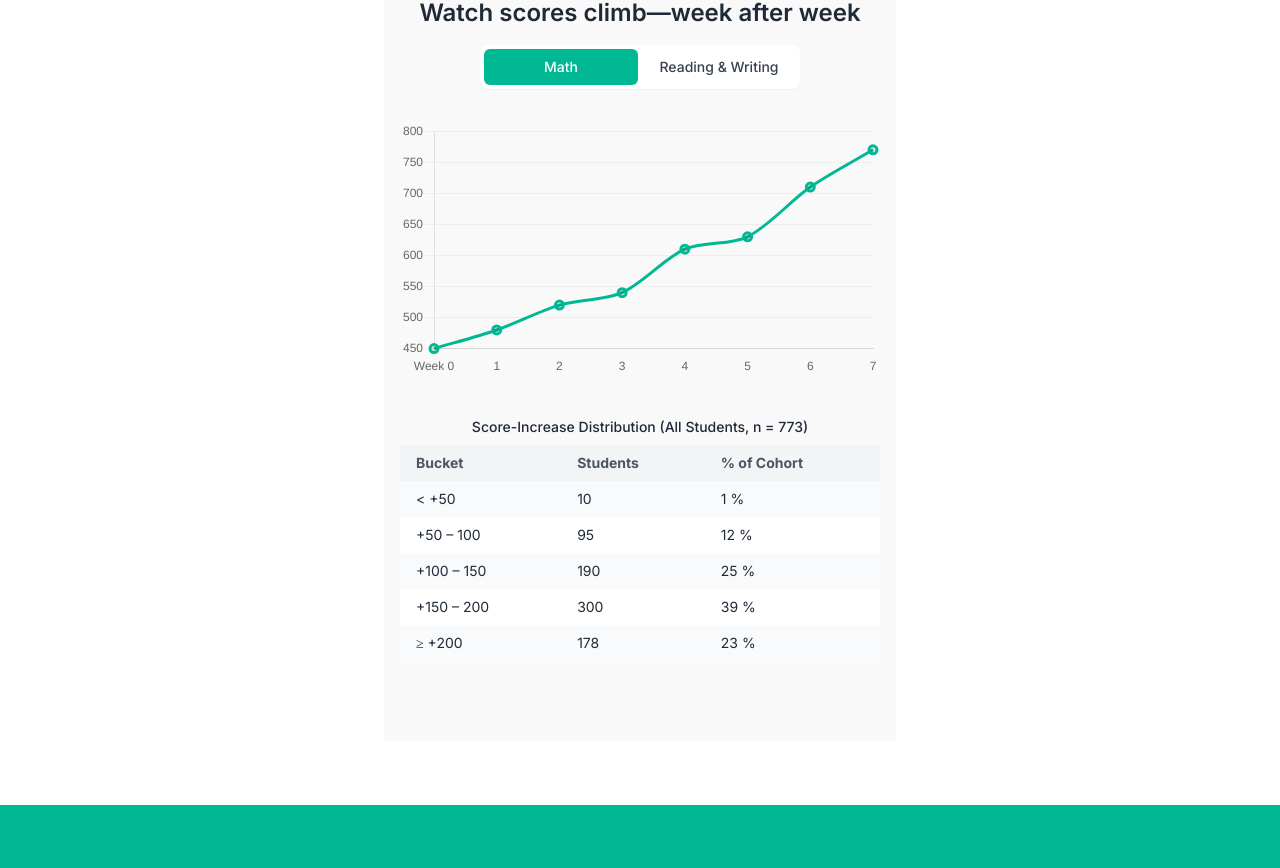
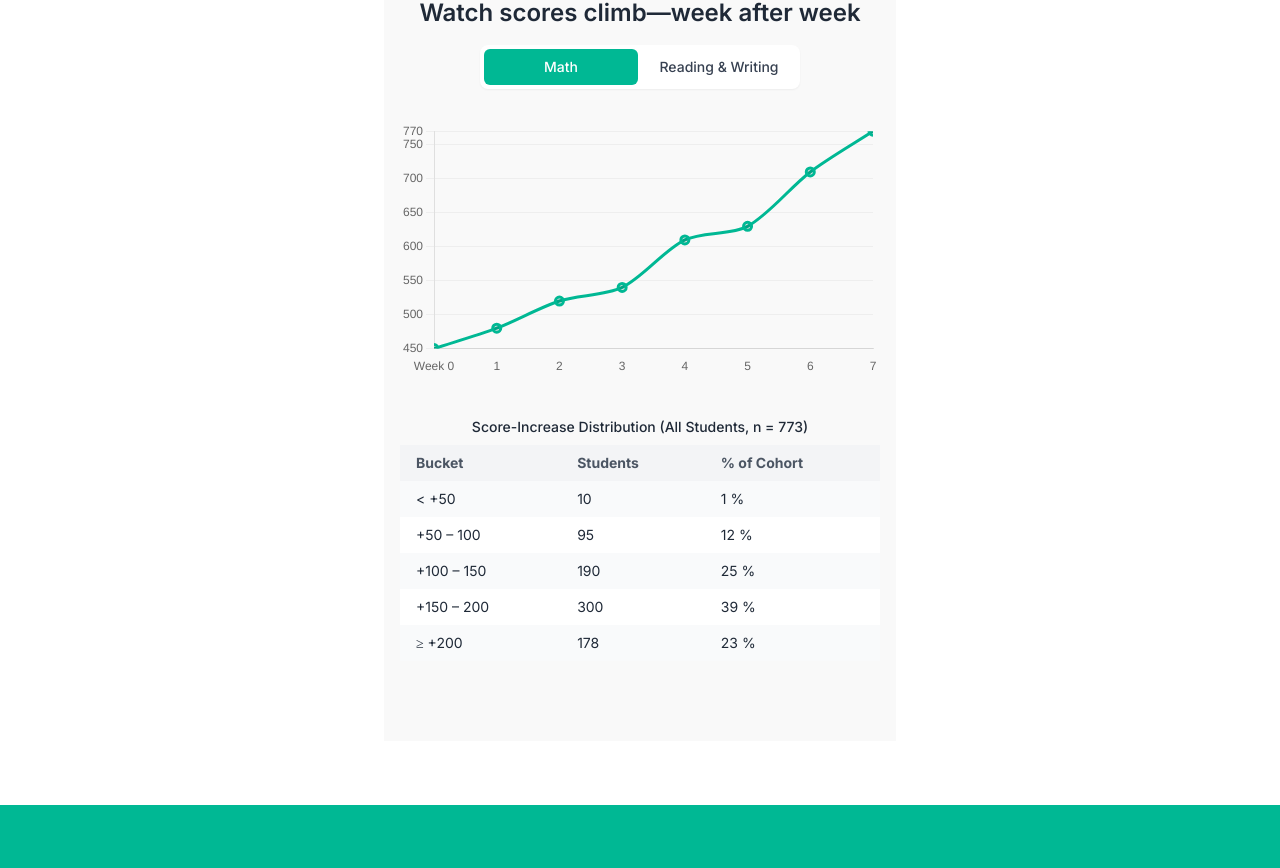
Before and after one commit to satinsiders/daily-care-landing, a Next.js app: page / in a window 1280 px wide. Shown: the part 1339-2207 px from the top of the page. Built offline with nearby package versions, Linux system fonts and the light colour scheme.

Commit message:
Allow chart axes to auto-scale

```diff
--- a/components/ImprovementChart.js
+++ b/components/ImprovementChart.js
@@ -21,13 +21,16 @@ const labels = ["Week 0", "1", "2", "3", "4", "5", "6", "7"];
 
 export default function ImprovementChart() {
   const [subject, setSubject] = useState("math");
+  const scores = weeklyData[subject];
+  const yMin = Math.min(...scores);
+  const yMax = Math.max(...scores);
 
   const chartData = {
     labels,
     datasets: [
       {
         label: subject === "math" ? "Math" : "Reading & Writing",
-        data: weeklyData[subject],
+        data: scores,
         borderWidth: 3,
         tension: 0.3,
         borderColor: "#00B894",
@@ -46,8 +49,8 @@ export default function ImprovementChart() {
       tooltip: { backgroundColor: "#333" },
     },
     scales: {
-      y: { beginAtZero: false, grid: { color: "#eee" } },
-      x: { grid: { display: false } },
+      y: { min: yMin, max: yMax, grid: { color: "#eee" } },
+      x: { min: 0, max: labels.length - 1, grid: { display: false } },
     },
   };
 
```
